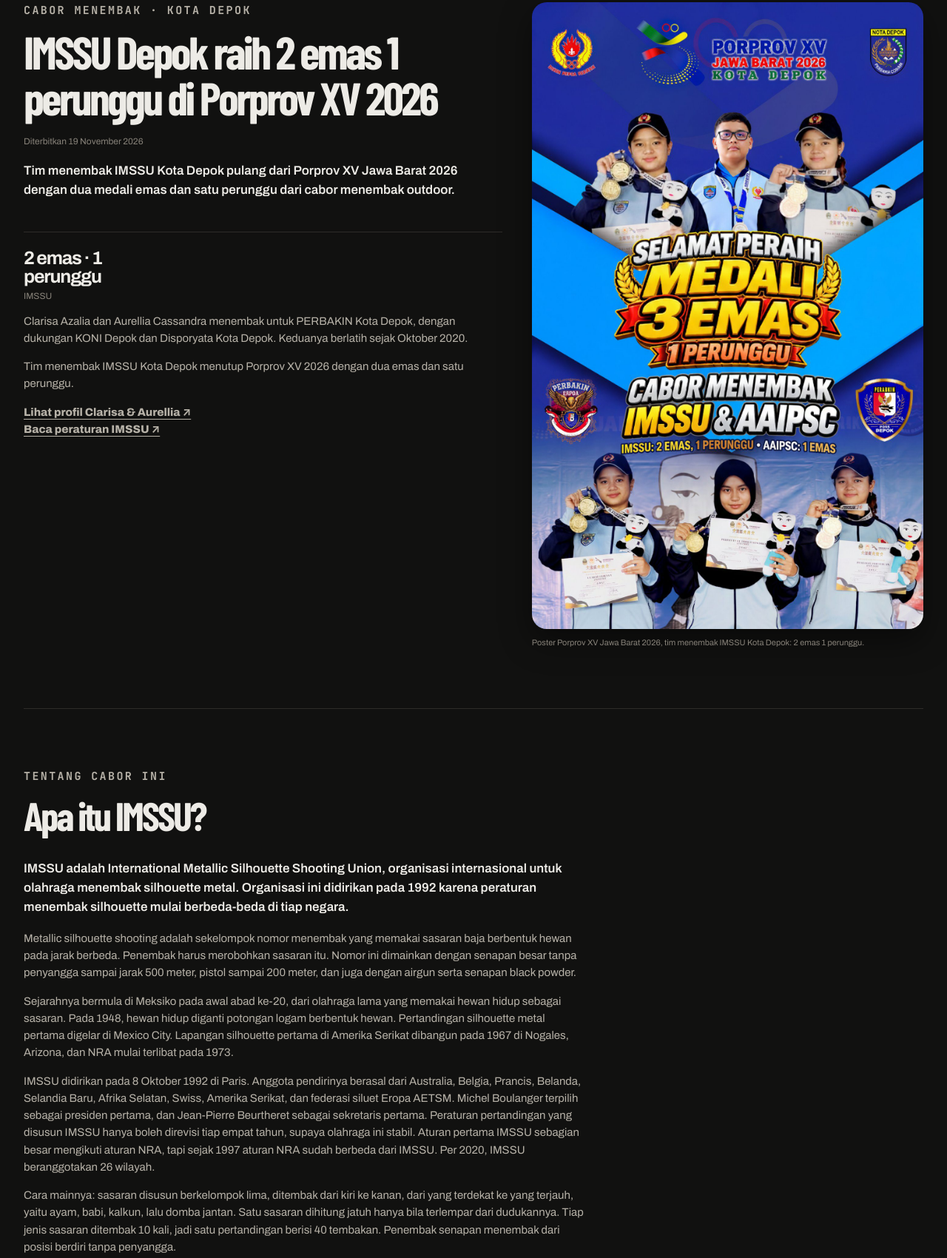
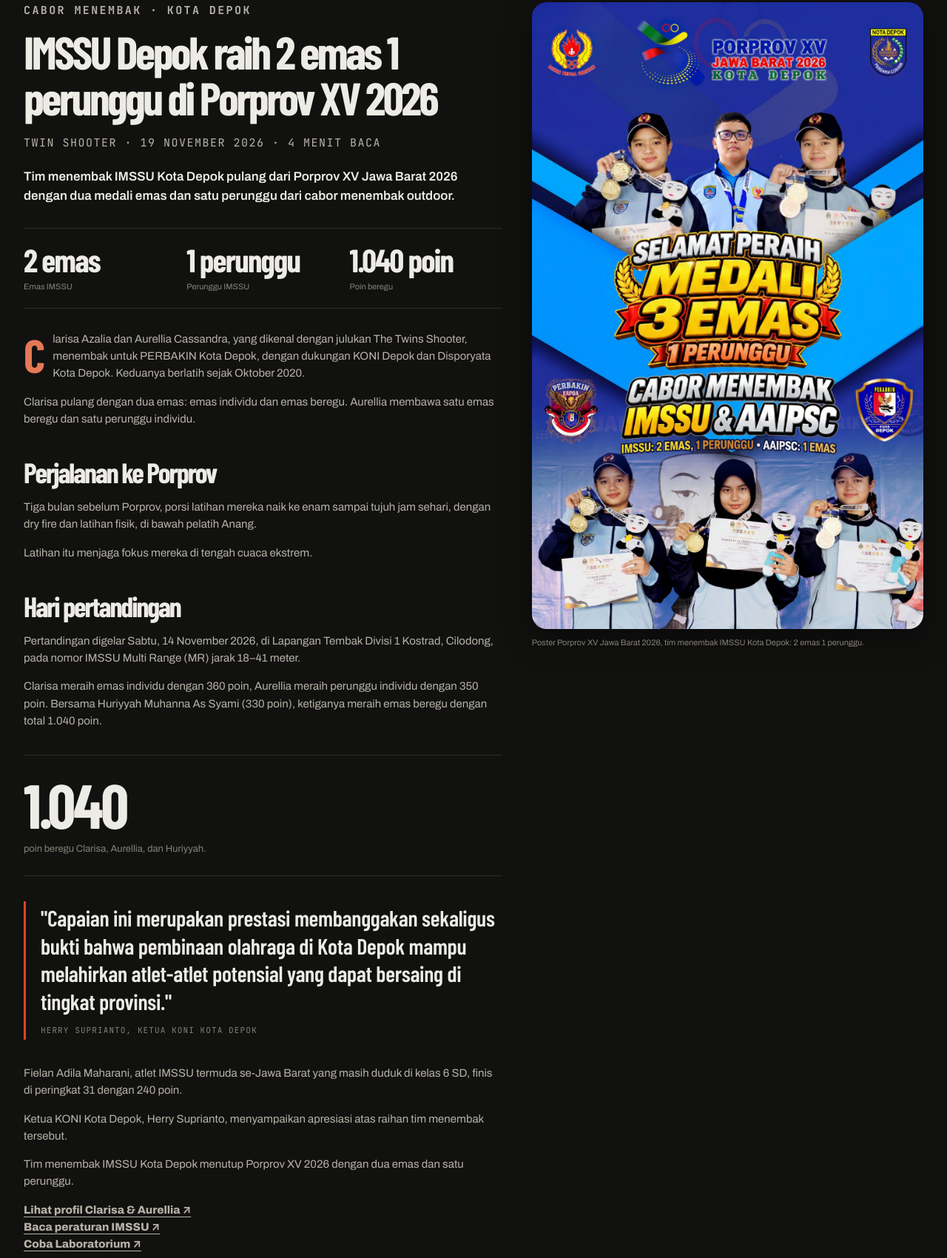
Before and after one commit to ristkykiki56-svg/Asset-web, a plain HTML site: page porprov-2026.html in a window 1280 px wide. Shown: the part 141-1841 px from the top of the page at 74% size. Drawn offline with nearby package versions, Linux system fonts and the light colour scheme; a web font is replaced by a local one.

Commit message:
Artikel Porprov v2: editorial (ui-craft-editorial)

```diff
--- a/porprov-2026.html
+++ b/porprov-2026.html
@@ -71,16 +71,47 @@
   <main id="main-content">
     <section class="section wrap" aria-labelledby="porprov-title">
       <div class="porprov">
-        <div>
+        <div class="article">
           <div class="heading"><p class="kicker">CABOR MENEMBAK · KOTA DEPOK</p><h1 id="porprov-title">IMSSU Depok raih 2 emas 1 perunggu di Porprov XV 2026</h1></div>
-          <p style="color:var(--muted);font-size:12px;margin:0 0 16px">Diterbitkan <time datetime="2026-11-19">19 November 2026</time></p>
+          <p class="byline">Twin Shooter · <time datetime="2026-11-19">19 November 2026</time> · 4 menit baca</p>
           <p class="porprov-lede">Tim menembak IMSSU Kota Depok pulang dari Porprov XV Jawa Barat 2026 dengan dua medali emas dan satu perunggu dari cabor menembak outdoor.</p>
-          <div class="facts" aria-label="Perolehan medali tim menembak IMSSU Kota Depok">
-            <div><b>2 emas · 1 perunggu</b><span>IMSSU</span></div>
+          <div class="stat-strip" aria-label="Perolehan medali tim menembak IMSSU Kota Depok">
+            <div><b>2 emas</b><span>Emas IMSSU</span></div>
+            <div><b>1 perunggu</b><span>Perunggu IMSSU</span></div>
+            <div><b>1.040 poin</b><span>Poin beregu</span></div>
           </div>
-          <p>Clarisa Azalia dan Aurellia Cassandra menembak untuk PERBAKIN Kota Depok, dengan dukungan KONI Depok dan Disporyata Kota Depok. Keduanya berlatih sejak Oktober 2020.</p>
+          <p class="dropcap">Clarisa Azalia dan Aurellia Cassandra, yang dikenal dengan julukan The Twins Shooter, menembak untuk PERBAKIN Kota Depok, dengan dukungan KONI Depok dan Disporyata Kota Depok. Keduanya berlatih sejak Oktober 2020.</p>
+          <p>Clarisa pulang dengan dua emas: emas individu dan emas beregu. Aurellia membawa satu emas beregu dan satu perunggu individu.</p>
+          <h2>Perjalanan ke Porprov</h2>
+          <p>Tiga bulan sebelum Porprov, porsi latihan mereka naik ke enam sampai tujuh jam sehari, dengan dry fire dan latihan fisik, di bawah pelatih Anang.</p>
+          <p>Latihan itu menjaga fokus mereka di tengah cuaca ekstrem.</p>
+          <h2>Hari pertandingan</h2>
+          <p>Pertandingan digelar Sabtu, 14 November 2026, di Lapangan Tembak Divisi 1 Kostrad, Cilodong, pada nomor IMSSU Multi Range (MR) jarak 18–41 meter.</p>
+          <p>Clarisa meraih emas individu dengan 360 poin, Aurellia meraih perunggu individu dengan 350 poin. Bersama Huriyyah Muhanna As Syami (330 poin), ketiganya meraih emas beregu dengan total 1.040 poin.</p>
+          <figure class="pull-stat">
+            <strong>1.040</strong>
+            <figcaption>poin beregu Clarisa, Aurellia, dan Huriyyah.</figcaption>
+          </figure>
+          <blockquote class="pull-quote">
+            <p>"Capaian ini merupakan prestasi membanggakan sekaligus bukti bahwa pembinaan olahraga di Kota Depok mampu melahirkan atlet-atlet potensial yang dapat bersaing di tingkat provinsi."</p>
+            <footer>Herry Suprianto, Ketua KONI Kota Depok</footer>
+          </blockquote>
+          <p>Fielan Adila Maharani, atlet IMSSU termuda se-Jawa Barat yang masih duduk di kelas 6 SD, finis di peringkat 31 dengan 240 poin.</p>
+          <p>Ketua KONI Kota Depok, Herry Suprianto, menyampaikan apresiasi atas raihan tim menembak tersebut.</p>
           <p>Tim menembak IMSSU Kota Depok menutup Porprov XV 2026 dengan dua emas dan satu perunggu.</p>
-          <p><a href="/#athletes" style="text-underline-offset:4px;font-weight:750">Lihat profil Clarisa &amp; Aurellia ↗</a><br><a href="/rules" style="text-underline-offset:4px;font-weight:750">Baca peraturan IMSSU ↗</a></p>
+          <p><a href="/#athletes" style="text-underline-offset:4px;font-weight:750">Lihat profil Clarisa &amp; Aurellia ↗</a><br><a href="/rules" style="text-underline-offset:4px;font-weight:750">Baca peraturan IMSSU ↗</a><br><a href="/lab" style="text-underline-offset:4px;font-weight:750">Coba Laboratorium ↗</a></p>
+          <footer class="article-sources">
+            <h2>Sumber</h2>
+            <ul>
+              <li>Skor dan hasil pertandingan (360/350/330/1.040), latihan, dan Fielan: <a href="https://www.instagram.com/p/Dfw1GXcDwgO/">Berita Depok (Pemerintah Kota Depok), 15 November 2026</a></li>
+              <li>Kutipan Herry Suprianto: <a href="https://www.cakrawarta.com/the-twins-shooter-bersinar-di-porprov-xv-jabar-2026-atlet-menembak-depok-sabet-emas-dan-perunggu.html">Cakrawarta, 15 November 2026</a></li>
+              <li>Nomor MR 18-41 meter, tanggal, tempat: <a href="https://harianrakyat.com/olahraga/read/11004/Aurellia-Cassandra-dan-Clarisa-Azalia-Raih-Emas-di-Porprov-XV-Jabar-2026">Harian Rakyat</a></li>
+              <li>Per atlet dan total menembak Depok: <a href="https://djakartanetwork.com/2026/11/15/clarisa-dan-aurellia-sumbang-emas-beregu-depok-catat-prestasi-di-cabor-menembak/">Djakarta Network</a></li>
+              <li>Total beregu 1.040: <a href="https://ruzkaindonesia.id/porprov-jabar-2026-menembak-sumbang-dua-emas-untuk-depok/">Ruzka Indonesia</a> dan <a href="https://spektroom.co.id/cabor-menembak-kontingen-depok-dulang-dua-emas-dan-satu-perunggu-di-ajang-porprov-xv-jabar-2026/">Spektroom</a></li>
+              <li>Data medali resmi: <a href="https://porprov.konijabar.or.id/kontingen/kota-depok">KONI Jawa Barat</a></li>
+              <li>Penjelasan "Apa itu IMSSU?": <a href="https://en.wikipedia.org/wiki/International_Metallic_Silhouette_Shooting_Union">Wikipedia, International Metallic Silhouette Shooting Union</a></li>
+            </ul>
+          </footer>
         </div>
         <figure class="porprov-poster">
           <img src="/assets/porprov-xv-jawa-barat-2026-menembak-imssu-depok.jpg" width="1280" height="2048" fetchpriority="high" decoding="async" alt="Tim menembak IMSSU Kota Depok raih 2 emas 1 perunggu Porprov XV Jawa Barat 2026, Clarisa Azalia dan Aurellia Cassandra">
--- a/profile.css
+++ b/profile.css
@@ -322,3 +322,23 @@ main section[id]{scroll-margin-top:110px}
 @media(max-width:680px){.porprov{grid-template-columns:1fr;gap:24px}}
 
 .kicker,.brand small,.profile .top,.who,.cap small{font-family:var(--font-mono)}
+
+/* Editorial article v2 (ui-craft-editorial, dark-theme adaptation) */
+.byline{margin:0 0 20px;color:var(--muted);font-family:var(--font-mono);font-size:11px;letter-spacing:.1em;text-transform:uppercase}
+.byline time{color:var(--ink-secondary)}
+.stat-strip{display:grid;grid-template-columns:repeat(3,minmax(0,1fr));gap:14px;margin:30px 0;padding:20px 0;border-top:1px solid var(--line);border-bottom:1px solid var(--line)}
+.stat-strip b{display:block;font-family:var(--font-display);font-size:clamp(30px,3.4vw,44px);line-height:1;letter-spacing:-.04em;color:var(--ink)}
+.stat-strip span{display:block;margin-top:6px;color:var(--muted);font-size:11px}
+.article h2{margin:40px 0 12px;font-size:clamp(28px,3.2vw,38px);line-height:1.08}
+.dropcap::first-letter{float:left;font-family:var(--font-display);font-size:4.2em;line-height:.85;padding:6px 10px 0 0;color:var(--accent-ink);font-weight:800}
+.pull-stat{margin:34px 0;padding:26px 0;border-top:1px solid var(--line);border-bottom:1px solid var(--line)}
+.pull-stat strong{display:block;font-family:var(--font-display);font-size:clamp(52px,7vw,84px);line-height:.95;letter-spacing:-.04em;color:var(--ink)}
+.pull-stat figcaption{margin-top:10px;color:var(--muted);font-size:13px}
+.pull-quote{margin:34px 0;padding:4px 0 4px 20px;border-left:3px solid var(--accent)}
+.pull-quote p{margin:0;font-family:var(--font-display);font-size:clamp(22px,2.6vw,30px);line-height:1.25;letter-spacing:-.01em;color:var(--ink)}
+.pull-quote footer{margin-top:12px;color:var(--muted);font-family:var(--font-mono);font-size:11px;letter-spacing:.1em;text-transform:uppercase}
+.article-sources{margin-top:44px;padding-top:22px;border-top:1px solid var(--line)}
+.article-sources h2{margin:0 0 12px;font-size:15px;letter-spacing:.06em;text-transform:uppercase;color:var(--ink-secondary)}
+.article-sources ul{margin:0;padding-left:18px;color:var(--muted);font-size:12px;line-height:1.7}
+.article-sources a{color:var(--ink-secondary);text-underline-offset:3px}
+@media(max-width:680px){.porprov-poster{order:-1;margin-bottom:8px}.stat-strip{gap:8px}.stat-strip b{font-size:28px}}
```
Also changed, not shown: tests/lab-smoke.test.mjs (+18 -0 lines).
